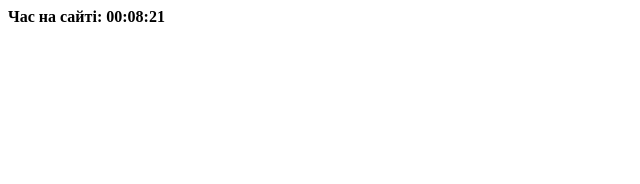
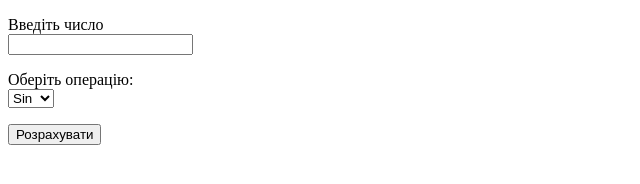
Before and after one commit to diachenkovv/javatest, a plain HTML site: page index.html in a window 1280 px wide. Shown: the whole page, without its empty margins (0-640 px from the left). Drawn offline with Linux system fonts and the light colour scheme.

Commit message:
Практична №4 (завдання №3)
Co-authored-by: MichaelKhokh96 <michaelkhokh96@gmail.com>

```diff
--- a/index.html
+++ b/index.html
@@ -5,8 +5,17 @@
     <meta name="viewport" content="width=device-width, initial-scale=1.0">
     <title>Document</title>
 </head>
-<Body onLoad = "startTime()">
-    <B> Час на сайті: <span id = "time"></span></b>
+<body>
+    <form action="sinus">
+        <p>Введіть число<br>
+        <input type="number" id="num"></p>
+        <p>Оберіть операцію:<br>
+        <select name="option" id="select">
+            <option value="1">Sin</option>
+            <option value="2" >Cos</option>
+        </select></p>
+        <input type="button" id="button" value="Розрахувати" onclick="Math1()">
+    </form>
     <script src="script.js"></script>
-  </Body>
+</body>
 </html>
--- a/script.js
+++ b/script.js
@@ -1,29 +1,14 @@
-let date = new Date;
-let hours = 0;
-let minutes = 0;
-let seconds = 0;
-let i = 0;
-let i2 = 0;
-function startTime() {
-    seconds++;
-    if (seconds > 59) {
-        seconds = 0;
-        minutes++;
-        i = 0;
+function Math1() {
+    let select = document.getElementById("select");
+    let number = document.getElementById("num").value;
+    let value = select.options[select.selectedIndex].value;
+    let res = 0;
+    if (value == 1) {
+        res = Math.sin(number);
     }
-    if (minutes  > 59) {
-        hours++;
-        minutes = 0;
+    else {
+        res = Math.cos(number);
     }
-    if (hours < 10 && i2 == 0) {
-        hours = "0" + hours;
-        i2 = 1;
-    }
-    if (minutes < 10 && i == 0) {
-        minutes = "0" + minutes;
-        i = 1;
-    }
-    if (seconds < 10) seconds = "0" + seconds;
-    document.getElementById ( "time"). innerHTML = hours + ":" + minutes + ":" + seconds;
-    setTimeout (startTime, 10);
+
+    alert(res);
 }
```
